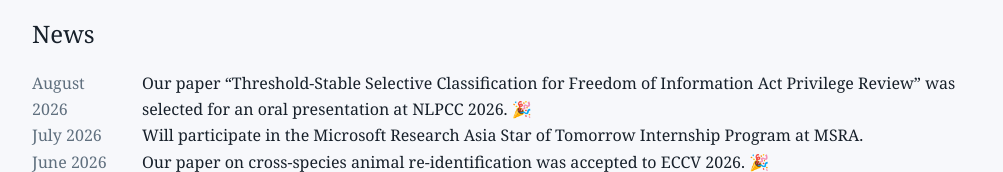
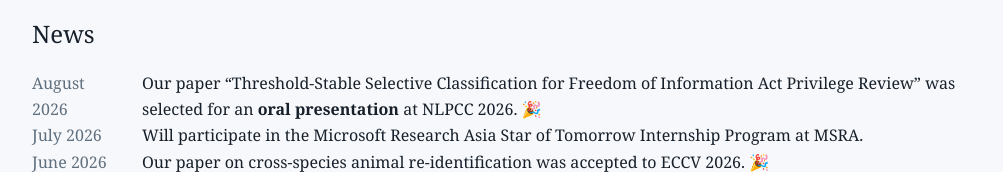
Before and after one commit to Kemalau/Kemalau.github.io, a plain HTML site: page index.html in a window 1280 px wide. Shown: the part 704-876 px from the top of the page, without its empty margins (138-1141 px from the left). Drawn offline with Linux system fonts and the light colour scheme.

Commit message:
Emphasize NLPCC oral presentation

```diff
--- a/index.html
+++ b/index.html
@@ -54,7 +54,7 @@
       <ul class="news-list">
         <li>
           <time datetime="2026-08">August 2026</time>
-          <span>Our paper “Threshold-Stable Selective Classification for Freedom of Information Act Privilege Review” was selected for an oral presentation at NLPCC 2026. 🎉</span>
+          <span>Our paper “Threshold-Stable Selective Classification for Freedom of Information Act Privilege Review” was selected for an <strong>oral presentation</strong> at NLPCC 2026. 🎉</span>
         </li>
         <li>
           <time datetime="2026-07">July 2026</time>
```
